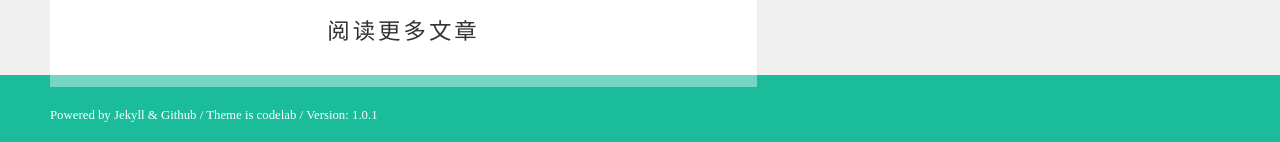
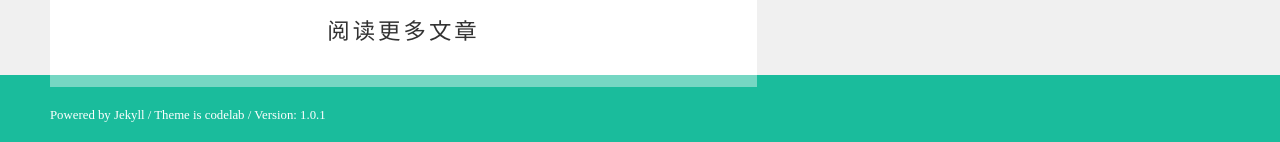
Before and after one commit to qddegtya/qddegtya.github.io, a Jekyll site: the page built from index.html, in a window 1280 px wide and 900 px high, scrolled down 1861 px. Shown: the part 755-897 px from the top of the window. Built offline with Jekyll 4.4.1, drawn with Linux system fonts in a browser that asks for light colours; nearby versions of some CDN libraries.

Commit message:
修改READEME

```diff
--- a/_includes/footer.html
+++ b/_includes/footer.html
@@ -2,7 +2,7 @@
     <div class="clearboth blogfooter">
         <!-- 底部左边 -->
         <div class="blogfooter--left">
-            <span class="footer--copyright">Powered by Jekyll & Github / Theme is codelab / Version: 1.0.1</span>
+            <span class="footer--copyright">Powered by Jekyll / Theme is codelab / Version: 1.0.1</span>
         </div>
 
         <!-- 底部右边 -->
```
Also changed, not shown: README.md, 10 other files.
